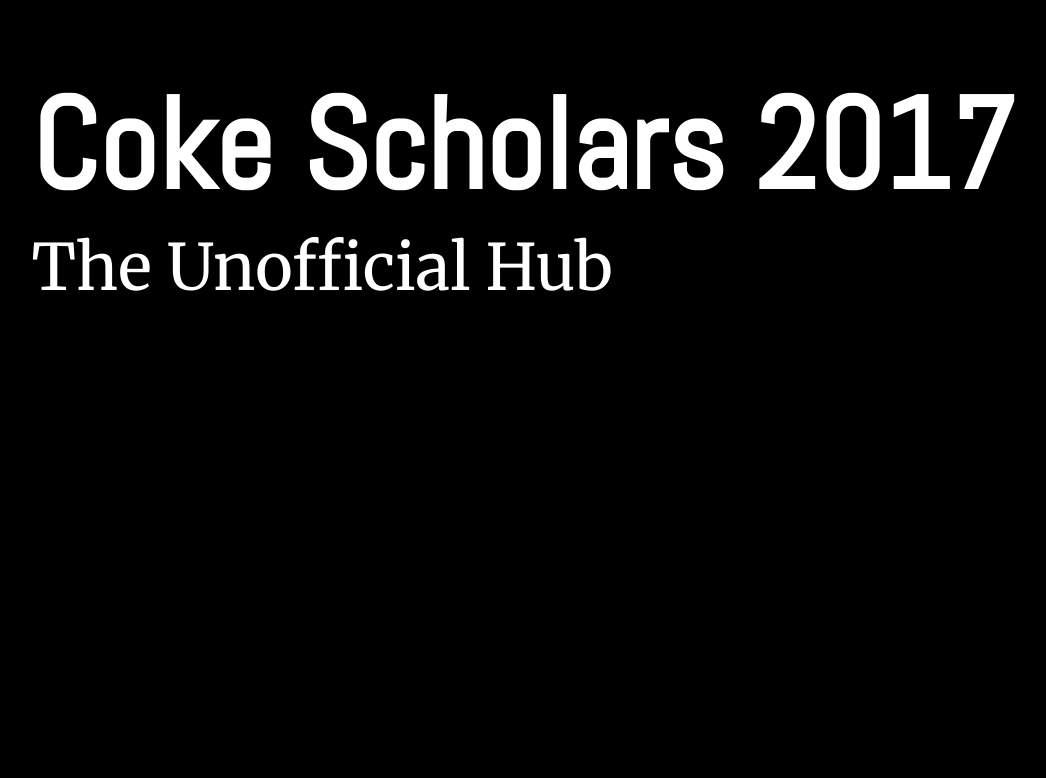
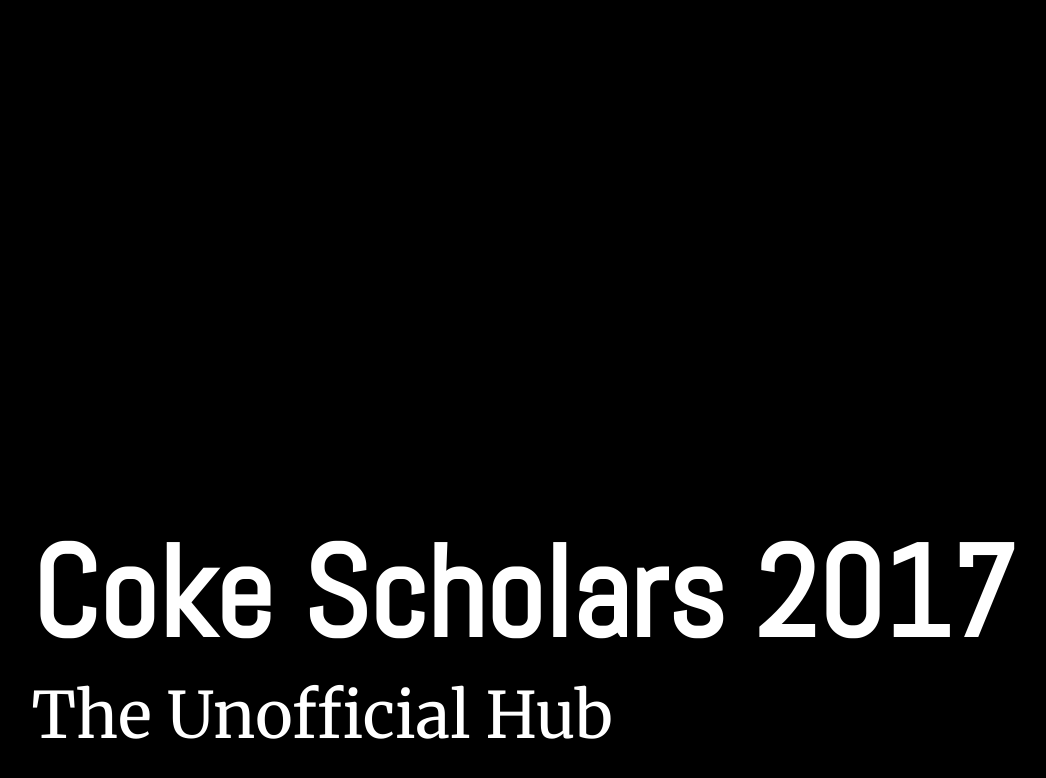
Before and after one commit to cokescholars/cokescholars.github.io, a Jekyll site: the page built from index.html, in a window 1280 px wide. Shown: the top 778 px of the page, without its empty margins (7-1053 px from the left). Built offline with Jekyll 4.4.1, drawn with Linux system fonts in a browser that asks for light colours; nearby versions of some CDN libraries; the list of posts is cut into pages by our own code.

Commit message:
Add padding.

```diff
--- a/css/main.css
+++ b/css/main.css
@@ -9,7 +9,7 @@
 
 .website-title {
     font-family: 'Abel', 'Open Sans', 'sans-serif';
-    padding-top: 5%;
+    padding-top: 40%;
     margin-left: 3vw;
     font-weight: 700;
     font-size: 10vw;
```
